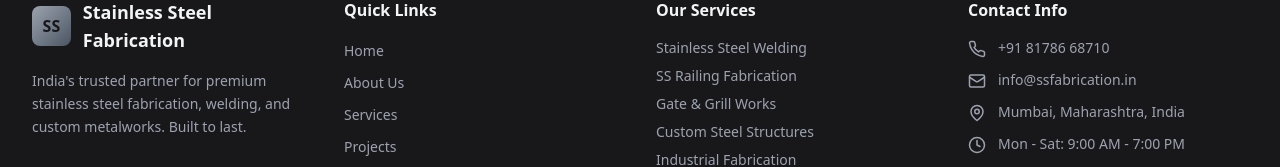
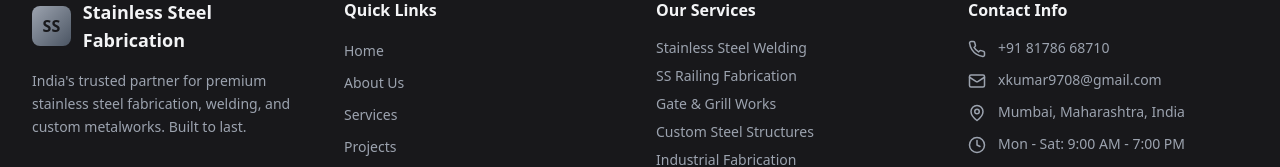
Before and after one commit to Anish241A/Stainlesssteelfab, a React (Vite) app: page / in a window 1280 px wide. Shown: the part 2497-2664 px from the top of the page. Built offline with nearby package versions, Linux system fonts and the light colour scheme.

Commit message:
Updated Contact.tsx

```diff
--- a/src/components/Footer.tsx
+++ b/src/components/Footer.tsx
@@ -78,10 +78,10 @@ export default function Footer({ onNavigate }: FooterProps) {
               <li className="flex items-start space-x-3 text-sm">
                 <Mail size={18} className="text-gray-400 mt-0.5 flex-shrink-0" />
                 <a
-                  href="mailto:info@ssfabrication.in"
+                  href="mailto:xkumar9708@gmail.com"
                   className="text-gray-400 hover:text-gray-200 transition-colors"
                 >
-                  info@ssfabrication.in
+                  xkumar9708@gmail.com
                 </a>
               </li>
               <li className="flex items-start space-x-3 text-sm">
--- a/src/pages/Contact.tsx
+++ b/src/pages/Contact.tsx
@@ -133,10 +133,10 @@ export default function Contact() {
                   <div>
                     <h3 className="text-white font-semibold mb-1">Email</h3>
                     <a
-                      href="mailto:info@ssfabrication.in"
+                      href="mailto:xkumar9708@gmail.com"
                       className="text-gray-400 hover:text-gray-200 transition-colors"
                     >
-                      info@ssfabrication.in
+                      xkumar9708@gmail.com
                     </a>
                   </div>
                 </div>
```
Also changed, not shown: 1 other file (tests, documents, lock files or other folders).
